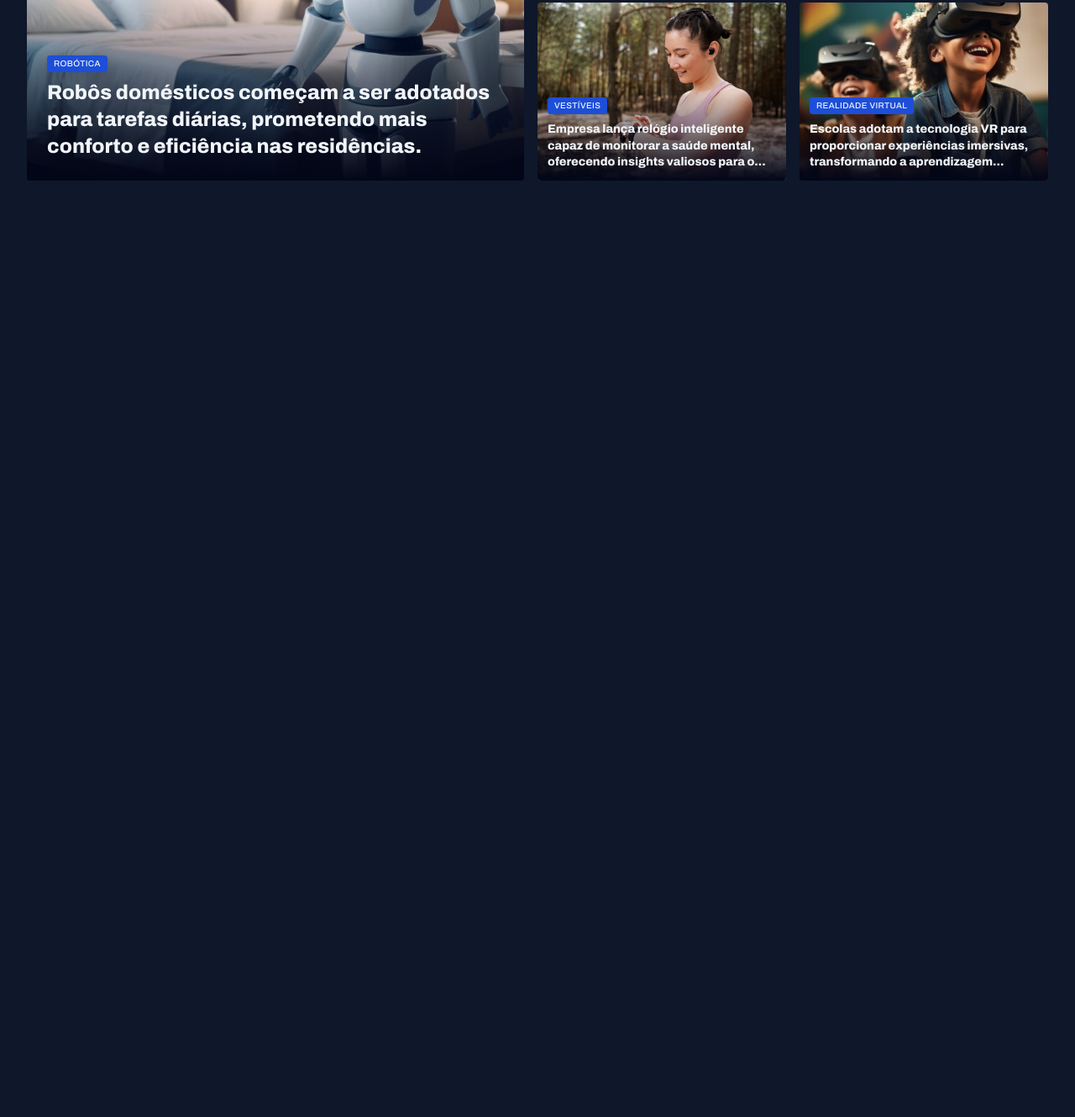
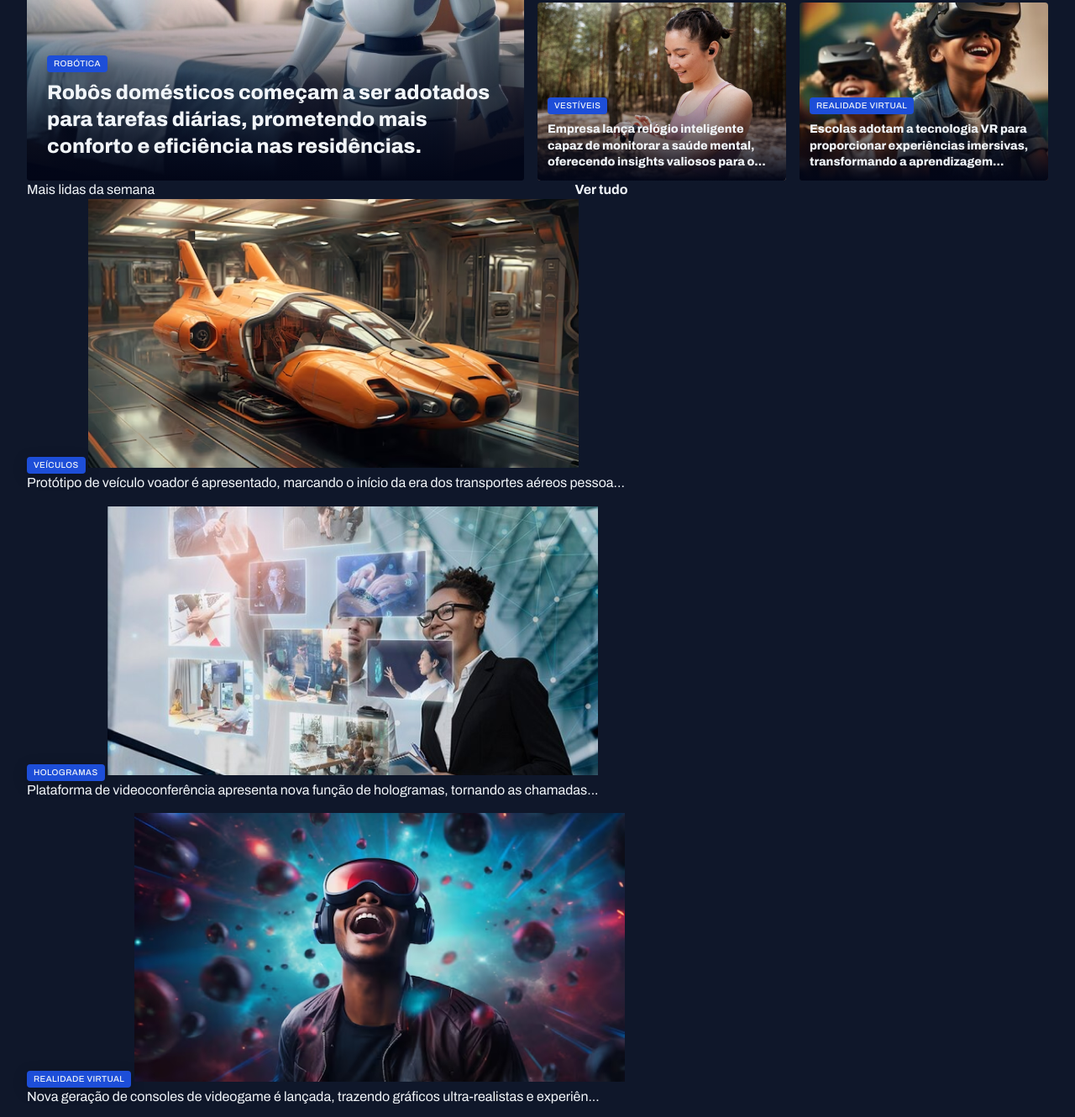
Before and after one commit to ricardo-shinoda/rs-projeto-portal-de-noticias, a plain HTML site: page index.html in a window 1280 px wide. Shown: the part 380-1710 px from the top of the page at 84% size. Before the commit the page ends 800 px from the top, so only its background shows below. Drawn offline with Linux system fonts and the light colour scheme.

Commit message:
Estucturing the most read news from week

```diff
--- a/index.html
+++ b/index.html
@@ -87,6 +87,34 @@
       </figure>
     </div>
   </section>
+
+  <section id="weekly">
+    <header class="grid grid-flow-col">
+      <h3>Mais lidas da semana</h3>
+      <a href="#" class="grid grid-flow-col">
+        <strong>Ver tudo</strong>
+        <span></span>
+      </a>
+    </header>
+    <div class="grid gap-16">
+      <figure><span class="content-tag">veículos</span>
+        <img src="assets/images/Image 06.png" alt="">
+        <p>Protótipo de veículo voador é apresentado, marcando o início da era dos transportes aéreos pessoa...</p>
+      </figure>
+      <figure><span class="content-tag">hologramas</span>
+        <img src="assets/images/Image 07.png" alt="">
+        <p>Plataforma de videoconferência apresenta nova função de hologramas, tornando as chamadas...</p>
+      </figure>
+      <figure><span class="content-tag">realidade virtual</span>
+        <img src="assets/images/Image 08.png" alt="">
+        <p>Nova geração de consoles de videogame é lançada, trazendo gráficos ultra-realistas e experiên...</p>
+      </figure>
+      <figure><span class="content-tag">internet</span>
+        <img src="assets/images/Image 09.png" alt="">
+        <p>Projeto busca oferecer internet de alta velocidade em áreas remotas através de satélites.</p>
+      </figure>
+    </div>
+  </section>
 </main>
 </body>
 
```
